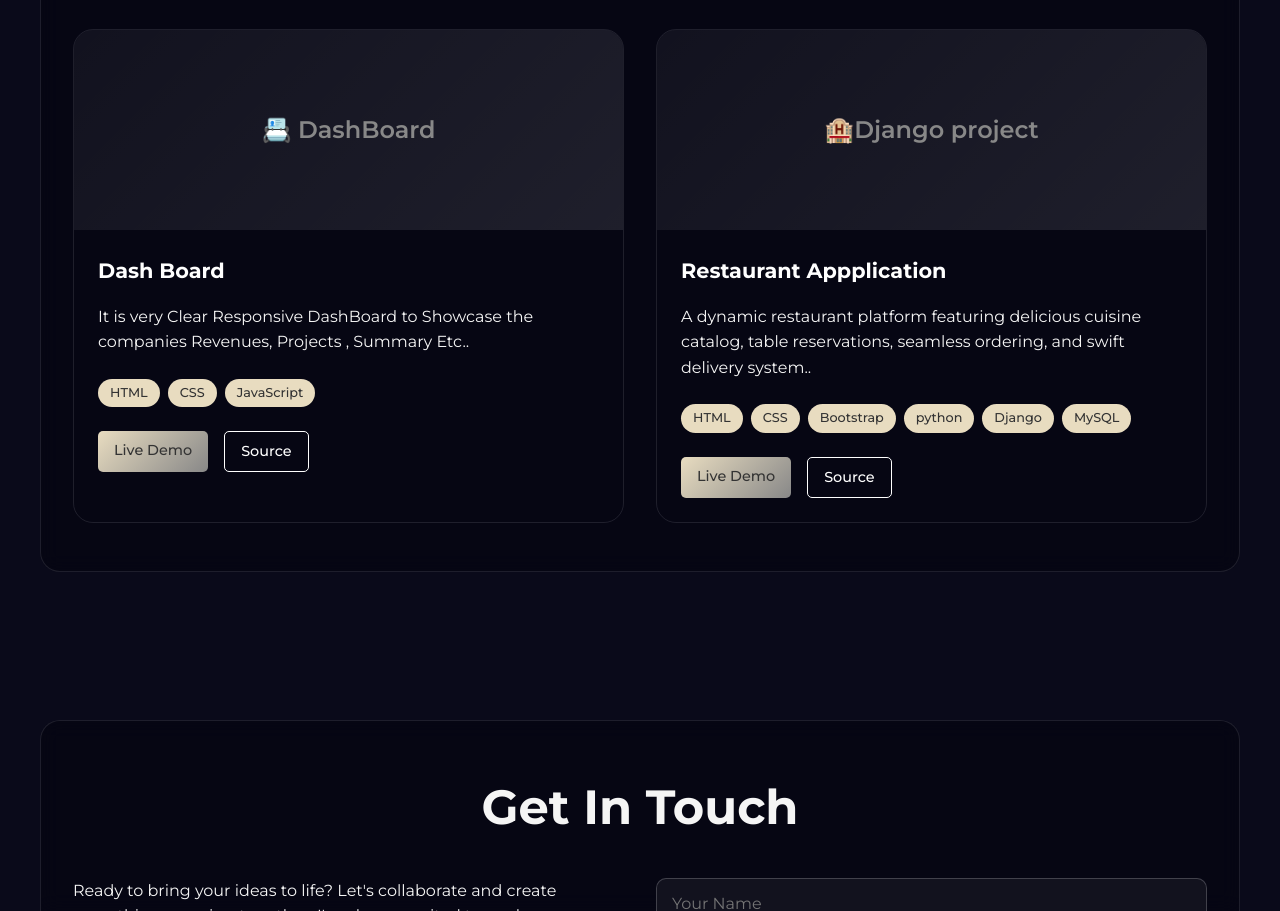
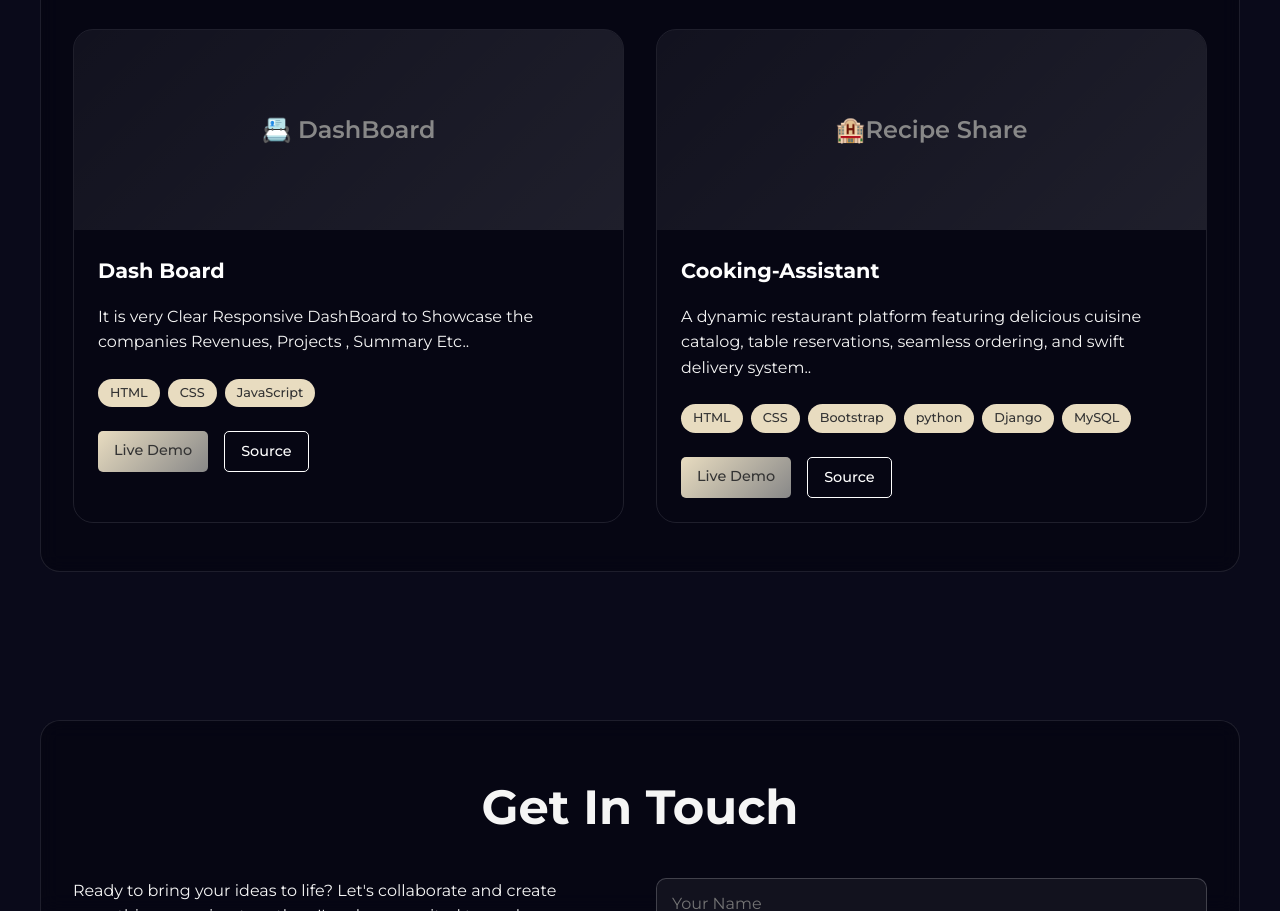
Before and after one commit to SivavigneshM-dev/3DWebsite, a plain HTML site: page index.html in a window 1280 px wide. Shown: the part 3198-4109 px from the top of the page. Drawn offline with nearby package versions, Linux system fonts and the light colour scheme; animation ran at ten frames a second.

Commit message:
New link for the project

```diff
--- a/index.html
+++ b/index.html
@@ -174,10 +174,10 @@
                     </div>
                     <div class="project-card">
                         <div class="project-image">
-                            <div class="project-placeholder"> 🏨Django project</div>
+                            <div class="project-placeholder"> 🏨Recipe  Share </div>
                         </div>
                         <div class="project-info">
-                            <h3>Restaurant Appplication</h3>
+                            <h3>Cooking-Assistant </h3>
                             <p>A dynamic restaurant platform featuring delicious cuisine catalog, table reservations, seamless ordering, and swift delivery system..</p>
                             <div class="project-tech">
                                 <span>HTML</span>
```
